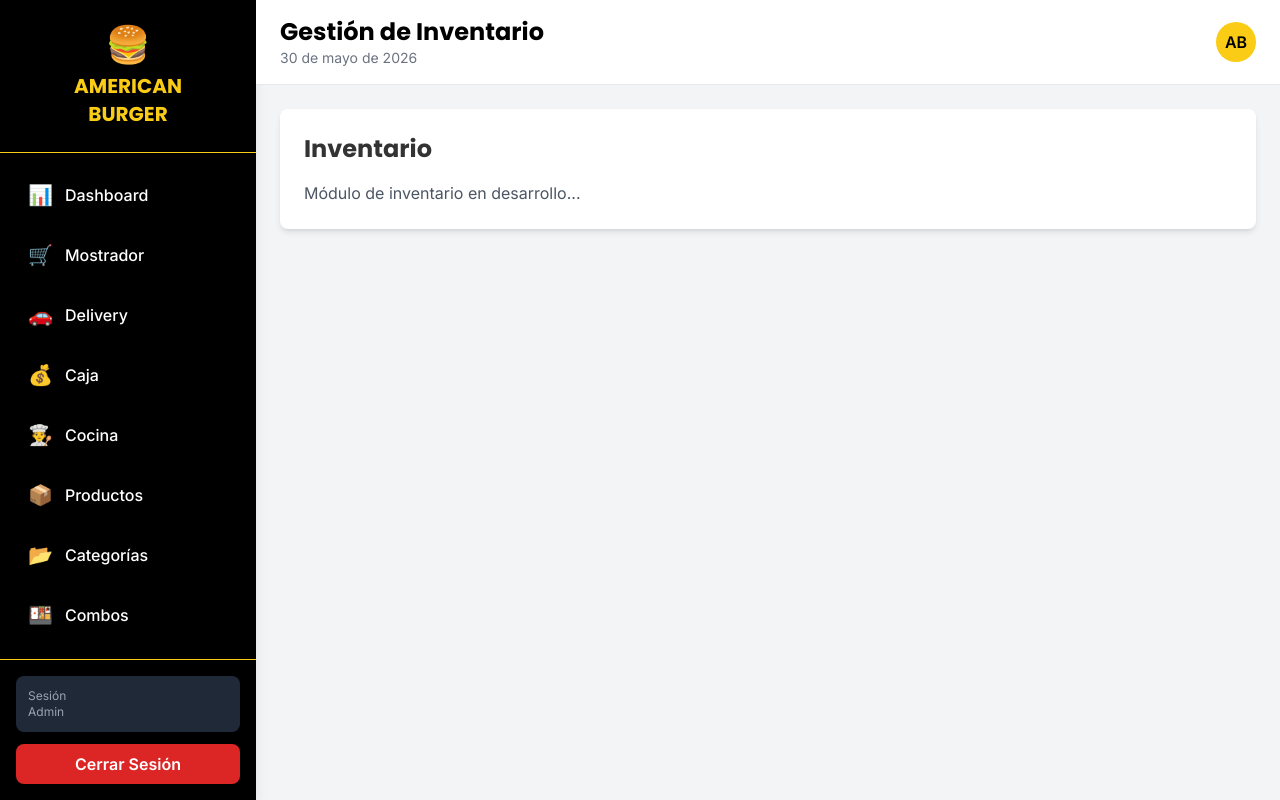
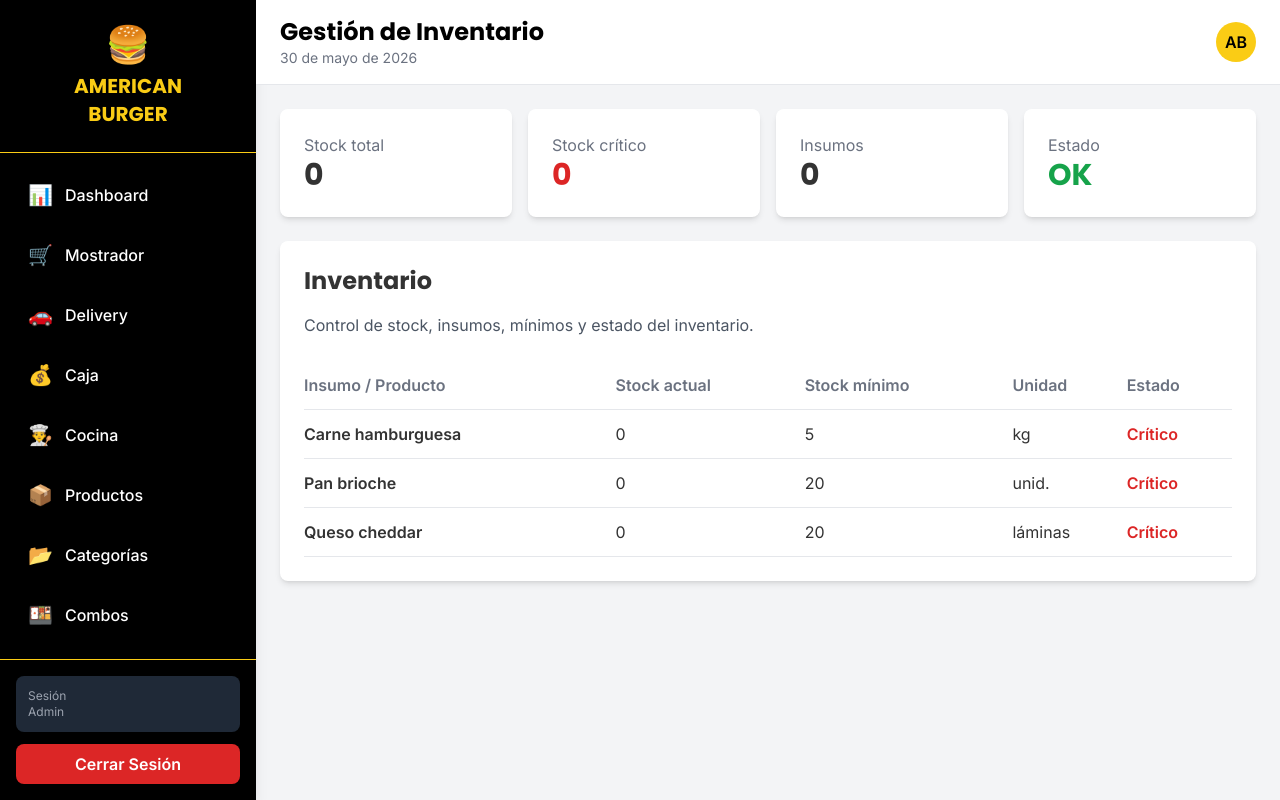
Before and after one commit to posamericanburger-maker/american-burger-pos, a React (Vite) app in the folder frontend/: page /inventario in a window 1280 px wide. Built offline with nearby package versions, Linux system fonts and the light colour scheme; no server answers; sample sign-in values are in the browser's storage.

Commit message:
Enhance Inventory page with stock overview and table
Updated inventory page layout and content with stock details.

```diff
--- a/frontend/src/pages/Inventory/Inventory.jsx
+++ b/frontend/src/pages/Inventory/Inventory.jsx
@@ -7,10 +7,76 @@ const Inventory = () => {
       <Sidebar />
       <div className="page-content">
         <Navbar title="Gestión de Inventario" />
+
         <div className="main-content">
+          <div className="grid grid-cols-1 md:grid-cols-4 gap-4 mb-6">
+            <div className="card">
+              <p className="text-gray-500">Stock total</p>
+              <h2 className="text-3xl font-bold">0</h2>
+            </div>
+
+            <div className="card">
+              <p className="text-gray-500">Stock crítico</p>
+              <h2 className="text-3xl font-bold text-red-600">0</h2>
+            </div>
+
+            <div className="card">
+              <p className="text-gray-500">Insumos</p>
+              <h2 className="text-3xl font-bold">0</h2>
+            </div>
+
+            <div className="card">
+              <p className="text-gray-500">Estado</p>
+              <h2 className="text-3xl font-bold text-green-600">OK</h2>
+            </div>
+          </div>
+
           <div className="card">
-            <h2 className="text-2xl font-poppins font-bold mb-4">Inventario</h2>
-            <p className="text-gray-600">Módulo de inventario en desarrollo...</p>
+            <h2 className="text-2xl font-poppins font-bold mb-4">
+              Inventario
+            </h2>
+
+            <p className="text-gray-600 mb-6">
+              Control de stock, insumos, mínimos y estado del inventario.
+            </p>
+
+            <table className="w-full text-left">
+              <thead>
+                <tr className="border-b text-gray-500">
+                  <th className="py-3">Insumo / Producto</th>
+                  <th>Stock actual</th>
+                  <th>Stock mínimo</th>
+                  <th>Unidad</th>
+                  <th>Estado</th>
+                </tr>
+              </thead>
+
+              <tbody>
+                <tr className="border-b">
+                  <td className="py-3 font-semibold">Carne hamburguesa</td>
+                  <td>0</td>
+                  <td>5</td>
+                  <td>kg</td>
+                  <td className="text-red-600 font-bold">Crítico</td>
+                </tr>
+
+                <tr className="border-b">
+                  <td className="py-3 font-semibold">Pan brioche</td>
+                  <td>0</td>
+                  <td>20</td>
+                  <td>unid.</td>
+                  <td className="text-red-600 font-bold">Crítico</td>
+                </tr>
+
+                <tr className="border-b">
+                  <td className="py-3 font-semibold">Queso cheddar</td>
+                  <td>0</td>
+                  <td>20</td>
+                  <td>láminas</td>
+                  <td className="text-red-600 font-bold">Crítico</td>
+                </tr>
+              </tbody>
+            </table>
           </div>
         </div>
       </div>
```
